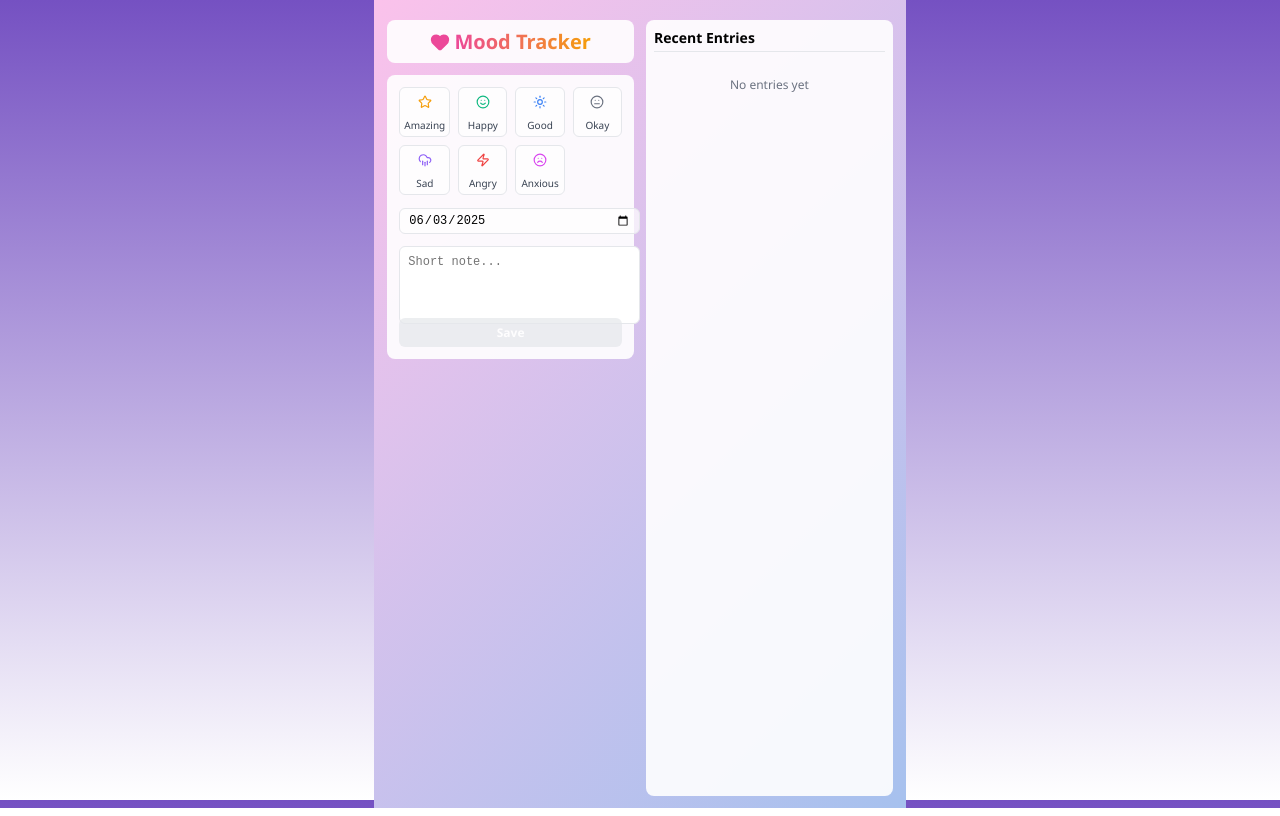
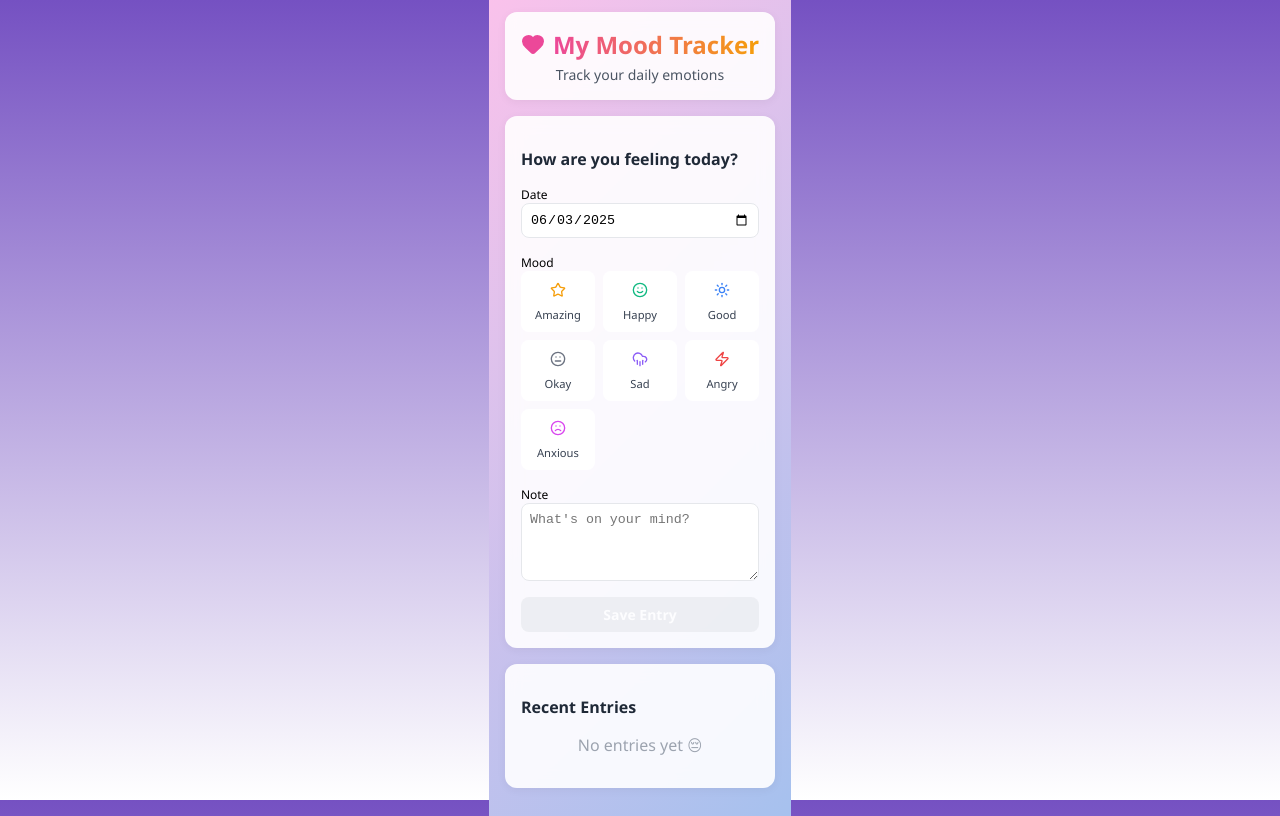
Before and after one commit to rossiptr/tubesLTKA, a Next.js app: page / in a window 1280 px wide. Built offline with nearby package versions, Linux system fonts and the light colour scheme.

Commit message:
Update page.tsx

```diff
--- a/app/page.tsx
+++ b/app/page.tsx
@@ -3,7 +3,7 @@
 import React, { useState, useEffect } from 'react';
 import {
   Calendar, Smile, Frown, Meh, Heart, Star,
-  Sun, Cloud, CloudRain, Zap, Trash2, ChevronRight
+  Sun, CloudRain, Zap, Trash2, ChevronRight
 } from 'lucide-react';
 
 type Mood = {
@@ -23,13 +23,13 @@ type MoodOption = {
 };
 
 const moodOptions: MoodOption[] = [
-  { value: 'amazing', label: 'Amazing', icon: <Star size={14} />, color: '#f59e0b', bg: 'rgba(245, 158, 11, 0.1)' },
-  { value: 'happy', label: 'Happy', icon: <Smile size={14} />, color: '#10b981', bg: 'rgba(16, 185, 129, 0.1)' },
-  { value: 'good', label: 'Good', icon: <Sun size={14} />, color: '#3b82f6', bg: 'rgba(59, 130, 246, 0.1)' },
-  { value: 'okay', label: 'Okay', icon: <Meh size={14} />, color: '#6b7280', bg: 'rgba(107, 114, 128, 0.1)' },
-  { value: 'sad', label: 'Sad', icon: <CloudRain size={14} />, color: '#8b5cf6', bg: 'rgba(139, 92, 246, 0.1)' },
-  { value: 'angry', label: 'Angry', icon: <Zap size={14} />, color: '#ef4444', bg: 'rgba(239, 68, 68, 0.1)' },
-  { value: 'anxious', label: 'Anxious', icon: <Frown size={14} />, color: '#d946ef', bg: 'rgba(217, 70, 239, 0.1)' }
+  { value: 'amazing', label: 'Amazing', icon: <Star size={16} />, color: '#f59e0b', bg: 'rgba(245, 158, 11, 0.1)' },
+  { value: 'happy', label: 'Happy', icon: <Smile size={16} />, color: '#10b981', bg: 'rgba(16, 185, 129, 0.1)' },
+  { value: 'good', label: 'Good', icon: <Sun size={16} />, color: '#3b82f6', bg: 'rgba(59, 130, 246, 0.1)' },
+  { value: 'okay', label: 'Okay', icon: <Meh size={16} />, color: '#6b7280', bg: 'rgba(107, 114, 128, 0.1)' },
+  { value: 'sad', label: 'Sad', icon: <CloudRain size={16} />, color: '#8b5cf6', bg: 'rgba(139, 92, 246, 0.1)' },
+  { value: 'angry', label: 'Angry', icon: <Zap size={16} />, color: '#ef4444', bg: 'rgba(239, 68, 68, 0.1)' },
+  { value: 'anxious', label: 'Anxious', icon: <Frown size={16} />, color: '#d946ef', bg: 'rgba(217, 70, 239, 0.1)' }
 ];
 
 export default function MoodTracker() {
@@ -67,72 +67,121 @@ export default function MoodTracker() {
     localStorage.setItem('moods', JSON.stringify(updatedMoods));
   };
 
+  const getMoodStats = () => {
+    const last7Days = moods.filter(mood => {
+      const moodDate = new Date(mood.date);
+      const weekAgo = new Date();
+      weekAgo.setDate(weekAgo.getDate() - 7);
+      return moodDate >= weekAgo;
+    });
+
+    const moodCounts: Record<string, number> = {};
+    last7Days.forEach(mood => {
+      moodCounts[mood.mood] = (moodCounts[mood.mood] || 0) + 1;
+    });
+
+    return { total: last7Days.length, counts: moodCounts };
+  };
+
+  const stats = getMoodStats();
+  const selectedMoodData = moodOptions.find(opt => opt.value === selectedMood) || moodOptions[3];
+
   return (
     <div style={{
-      height: '100vh',
+      minHeight: '100vh',
       background: 'linear-gradient(135deg, #fbc2eb 0%, #a6c1ee 100%)',
-      padding: '0.5rem',
+      padding: '1rem',
       fontFamily: "'Segoe UI', Tahoma, Geneva, Verdana, sans-serif",
       display: 'flex',
       justifyContent: 'center',
       alignItems: 'center'
     }}>
       <div style={{
-        width: '98%',
-        maxWidth: '900px',
+        width: '100%',
+        maxWidth: '1000px',
         display: 'grid',
-        gridTemplateColumns: '1fr 1fr',
-        gap: '0.75rem',
-        height: '95%'
-      }}>
-        {/* Left Column */}
-        <div style={{
-          display: 'flex',
-          flexDirection: 'column',
-          gap: '0.75rem',
-          height: '100%'
+        gridTemplateColumns: '1fr',
+        gap: '1rem',
+        height: 'auto'
       }}>
         {/* Header */}
         <div style={{
           background: 'rgba(255, 255, 255, 0.9)',
-            borderRadius: '8px',
-            padding: '0.5rem',
+          borderRadius: '12px',
+          padding: '1rem',
+          boxShadow: '0 2px 10px rgba(0,0,0,0.05)',
+          backdropFilter: 'blur(8px)',
           textAlign: 'center'
         }}>
-            <div style={{ display: 'flex', alignItems: 'center', justifyContent: 'center', gap: '0.25rem' }}>
-              <Heart color="#ec4899" size={20} fill="#ec4899" />
+          <div style={{ display: 'flex', alignItems: 'center', justifyContent: 'center', gap: '0.5rem' }}>
+            <Heart color="#ec4899" size={24} fill="#ec4899" />
             <h1 style={{
-                fontSize: '1.25rem',
+              fontSize: '1.5rem',
               fontWeight: '700',
               margin: 0,
               background: 'linear-gradient(90deg, #ec4899, #f59e0b)',
               WebkitBackgroundClip: 'text',
               WebkitTextFillColor: 'transparent'
-              }}>Mood Tracker</h1>
+            }}>My Mood Tracker</h1>
           </div>
+          <p style={{
+            fontSize: '0.875rem',
+            color: '#4b5563',
+            margin: '0.25rem 0 0'
+          }}>Track your daily emotions</p>
         </div>
 
-          {/* Mood Selection */}
+        {/* Form */}
+        <div style={{
+          display: 'grid',
+          gridTemplateColumns: '1fr',
+          gap: '1rem'
+        }}>
           <div style={{
             background: 'rgba(255, 255, 255, 0.9)',
+            borderRadius: '12px',
+            padding: '1rem',
+            boxShadow: '0 2px 10px rgba(0,0,0,0.05)',
+            backdropFilter: 'blur(8px)',
+            display: 'flex',
+            flexDirection: 'column'
+          }}>
+            <h3 style={{
+              fontSize: '1rem',
+              fontWeight: '600',
+              color: '#1f2937',
+              marginBottom: '1rem'
+            }}>How are you feeling today?</h3>
+
+            <label style={{ fontSize: '0.75rem', fontWeight: 500 }}>Date</label>
+            <input
+              type="date"
+              value={currentDate}
+              onChange={(e) => setCurrentDate(e.target.value)}
+              style={{
+                padding: '0.5rem',
                 borderRadius: '8px',
-            padding: '0.75rem'
-          }}>
+                border: '1px solid #e5e7eb',
+                marginBottom: '1rem'
+              }}
+            />
+
+            <label style={{ fontSize: '0.75rem', fontWeight: 500 }}>Mood</label>
             <div style={{
               display: 'grid',
-              gridTemplateColumns: 'repeat(4, 1fr)',
+              gridTemplateColumns: 'repeat(auto-fit, minmax(60px, 1fr))',
               gap: '0.5rem',
-              marginBottom: '0.75rem'
+              marginBottom: '1rem'
             }}>
               {moodOptions.map(mood => (
                 <button
                   key={mood.value}
                   onClick={() => setSelectedMood(mood.value)}
                   style={{
-                    padding: '0.25rem',
-                    borderRadius: '6px',
-                    border: `1px solid ${selectedMood === mood.value ? mood.color : '#e5e7eb'}`,
-                    background: selectedMood === mood.value ? mood.bg : 'rgba(255,255,255,0.7)',
+                    padding: '0.5rem',
+                    borderRadius: '8px',
+                    border: `2px solid ${selectedMood === mood.value ? mood.color : 'transparent'}`,
+                    background: selectedMood === mood.value ? mood.bg : '#fff',
                     cursor: 'pointer',
                     display: 'flex',
                     flexDirection: 'column',
@@ -140,161 +189,112 @@ export default function MoodTracker() {
                     gap: '0.25rem'
                   }}
                 >
-                  <div style={{ color: mood.color }}>
-                    {mood.icon}
-                  </div>
-                  <div style={{
-                    fontSize: '0.625rem',
-                    fontWeight: '500',
-                    color: '#374151'
-                  }}>{mood.label}</div>
+                  <div style={{ color: mood.color }}>{mood.icon}</div>
+                  <div style={{ fontSize: '0.7rem', color: '#374151' }}>{mood.label}</div>
                 </button>
               ))}
             </div>
 
-            {/* Date Input */}
-            <div style={{ marginBottom: '0.75rem' }}>
-              <input
-                type="date"
-                value={currentDate}
-                onChange={(e) => setCurrentDate(e.target.value)}
-                style={{
-                  width: '100%',
-                  padding: '0.25rem 0.5rem',
-                  border: '1px solid #e5e7eb',
-                  borderRadius: '6px',
-                  fontSize: '0.75rem',
-                  background: 'rgba(255,255,255,0.7)',
-                  outline: 'none'
-                }}
-              />
-            </div>
-
-            {/* Note Input */}
-            <div style={{ marginBottom: '0.75rem', height: '60px' }}>
+            <label style={{ fontSize: '0.75rem', fontWeight: 500 }}>Note</label>
             <textarea
               value={note}
               onChange={(e) => setNote(e.target.value)}
-                placeholder="Short note..."
+              placeholder="What's on your mind?"
               style={{
-                  width: '100%',
-                  height: '100%',
                 padding: '0.5rem',
+                borderRadius: '8px',
                 border: '1px solid #e5e7eb',
-                  borderRadius: '6px',
-                  fontSize: '0.75rem',
-                  resize: 'none'
+                marginBottom: '1rem',
+                resize: 'vertical',
+                minHeight: '60px'
               }}
-                rows={2}
             />
-            </div>
 
-            {/* Save Button */}
             <button
               onClick={saveMood}
               disabled={!selectedMood}
               style={{
-                width: '100%',
-                background: !selectedMood ? '#e5e7eb' :
-                  `linear-gradient(90deg, ${moodOptions.find(m => m.value === selectedMood)?.color || '#ec4899'}, #ec4899)`,
+                background: selectedMood
+                  ? `linear-gradient(135deg, ${selectedMoodData.color} 0%, #ec4899 100%)`
+                  : '#e5e7eb',
                 color: 'white',
-                padding: '0.375rem',
-                borderRadius: '6px',
+                padding: '0.5rem',
+                borderRadius: '8px',
                 fontWeight: '600',
-                fontSize: '0.75rem',
+                fontSize: '0.875rem',
                 border: 'none',
                 cursor: selectedMood ? 'pointer' : 'not-allowed',
-                opacity: selectedMood ? 1 : 0.7
+                opacity: selectedMood ? 1 : 0.6
               }}
             >
-              Save
+              Save Entry
             </button>
           </div>
         </div>
 
-        {/* Right Column - History */}
+        {/* Mood History */}
         <div style={{
           background: 'rgba(255, 255, 255, 0.9)',
-          borderRadius: '8px',
-          padding: '0.5rem',
-          height: '100%',
+          borderRadius: '12px',
+          padding: '1rem',
+          boxShadow: '0 2px 10px rgba(0,0,0,0.05)',
+          backdropFilter: 'blur(8px)'
+        }}>
+          <h3 style={{
+            fontSize: '1rem',
+            fontWeight: '600',
+            color: '#1f2937',
+            marginBottom: '1rem'
+          }}>Recent Entries</h3>
+          {moods.length === 0 ? (
+            <p style={{ textAlign: 'center', color: '#9ca3af' }}>No entries yet 😔</p>
+          ) : (
+            <div style={{
+              display: 'flex',
+              flexDirection: 'column',
+              gap: '0.5rem',
+              maxHeight: '300px',
               overflowY: 'auto'
             }}>
-          <h3 style={{
-            fontSize: '0.875rem',
-            fontWeight: '600',
-            margin: '0 0 0.5rem 0',
-            paddingBottom: '0.25rem',
-            borderBottom: '1px solid #e5e7eb'
-          }}>Recent Entries</h3>
-
-          {moods.length === 0 ? (
-            <div style={{
-              textAlign: 'center',
-              padding: '1rem 0',
-              color: '#6b7280',
-              fontSize: '0.75rem'
-            }}>
-              No entries yet
-            </div>
-          ) : (
-            <div style={{ display: 'flex', flexDirection: 'column', gap: '0.5rem' }}>
-              {moods.slice(0, 6).map(mood => {
+              {moods.slice(0, 10).map(mood => {
                 const moodData = moodOptions.find(m => m.value === mood.mood) || moodOptions[3];
                 return (
                   <div key={mood.id} style={{
                     display: 'flex',
+                    gap: '0.75rem',
                     alignItems: 'center',
-                    gap: '0.5rem',
+                    background: 'rgba(255,255,255,0.7)',
                     padding: '0.5rem',
-                    background: 'rgba(255,255,255,0.7)',
-                    borderRadius: '6px',
-                    fontSize: '0.75rem'
+                    borderRadius: '8px',
+                    border: '1px solid #e5e7eb'
                   }}>
                     <div style={{
                       background: moodData.bg,
                       padding: '0.25rem',
-                      borderRadius: '4px',
-                      color: moodData.color,
-                      display: 'flex'
+                      borderRadius: '6px',
+                      color: moodData.color
                     }}>
                       {moodData.icon}
                     </div>
-                    <div style={{ flex: 1, minWidth: 0 }}>
-                      <div style={{ fontWeight: '600', color: '#1f2937' }}>
-                        {mood.mood}
+                    <div style={{ flex: 1 }}>
+                      <div style={{ fontSize: '0.8rem', fontWeight: '600', textTransform: 'capitalize' }}>
+                        {mood.mood} <span style={{ color: '#6b7280', fontWeight: 400 }}>• {mood.date}</span>
                       </div>
                       {mood.note && (
-                        <div style={{
-                          color: '#4b5563',
-                          whiteSpace: 'nowrap',
-                          overflow: 'hidden',
-                          textOverflow: 'ellipsis',
-                          fontSize: '0.6875rem'
-                        }}>
-                          {mood.note}
-                        </div>
+                        <p style={{
+                          fontSize: '0.75rem',
+                          margin: 0,
+                          color: '#4b5563'
+                        }}>{mood.note}</p>
                       )}
                     </div>
-                    <div style={{
-                      fontSize: '0.625rem',
-                      color: '#9ca3af',
-                      whiteSpace: 'nowrap'
+                    <button onClick={() => deleteMood(mood.id)} style={{
+                      border: 'none',
+                      background: 'none',
+                      cursor: 'pointer',
+                      color: '#ef4444'
                     }}>
-                      {mood.date}
-                    </div>
-                    <button
-                      onClick={() => deleteMood(mood.id)}
-                      style={{
-                        color: '#ef4444',
-                        background: 'none',
-                        border: 'none',
-                        cursor: 'pointer',
-                        padding: '0.125rem',
-                        display: 'flex'
-                      }}
-                    >
-                      <Trash2 size={12} />
+                      <Trash2 size={16} />
                     </button>
                   </div>
                 );
```
Lines whose indentation alone changed are shown as unchanged.
